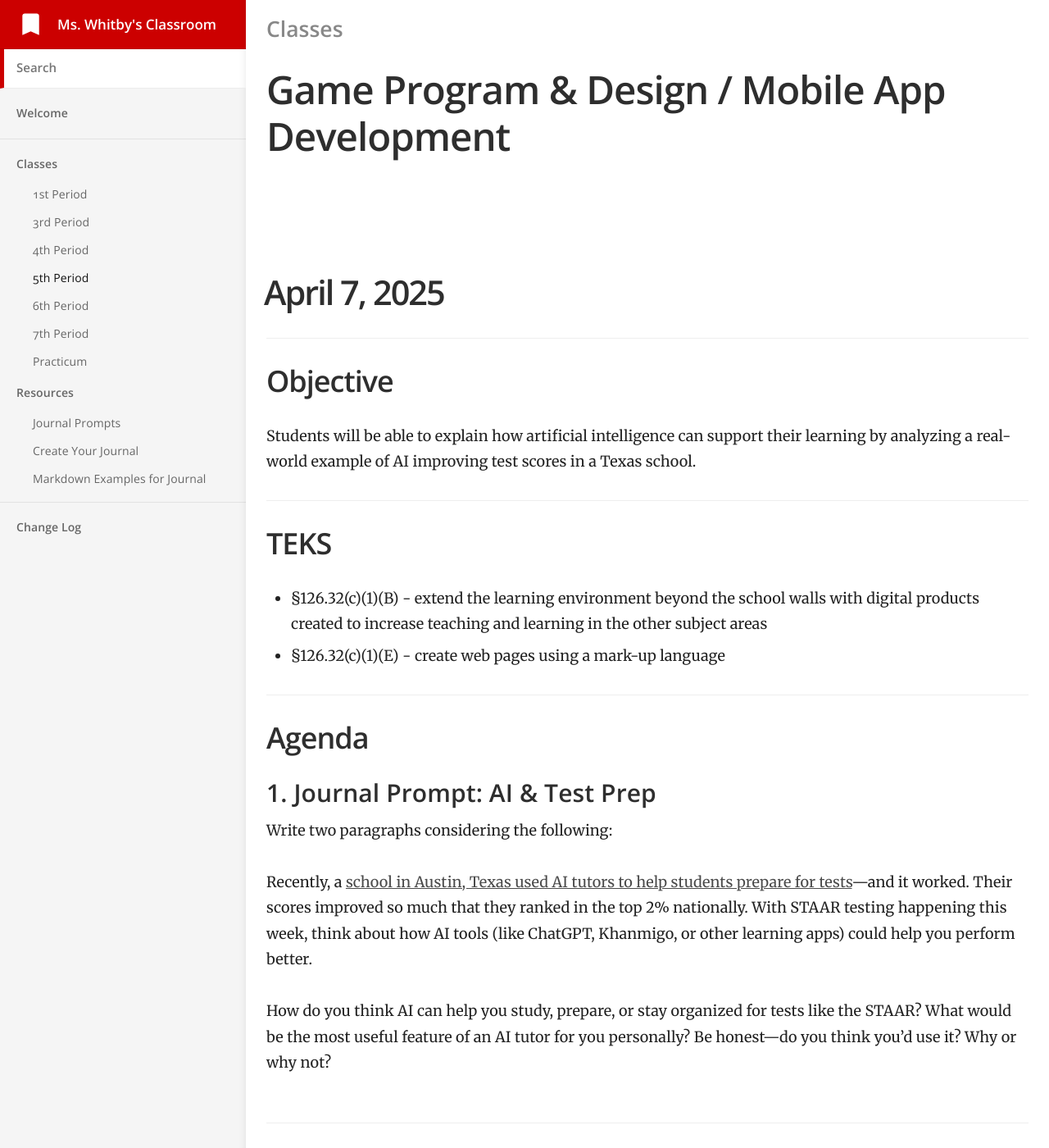
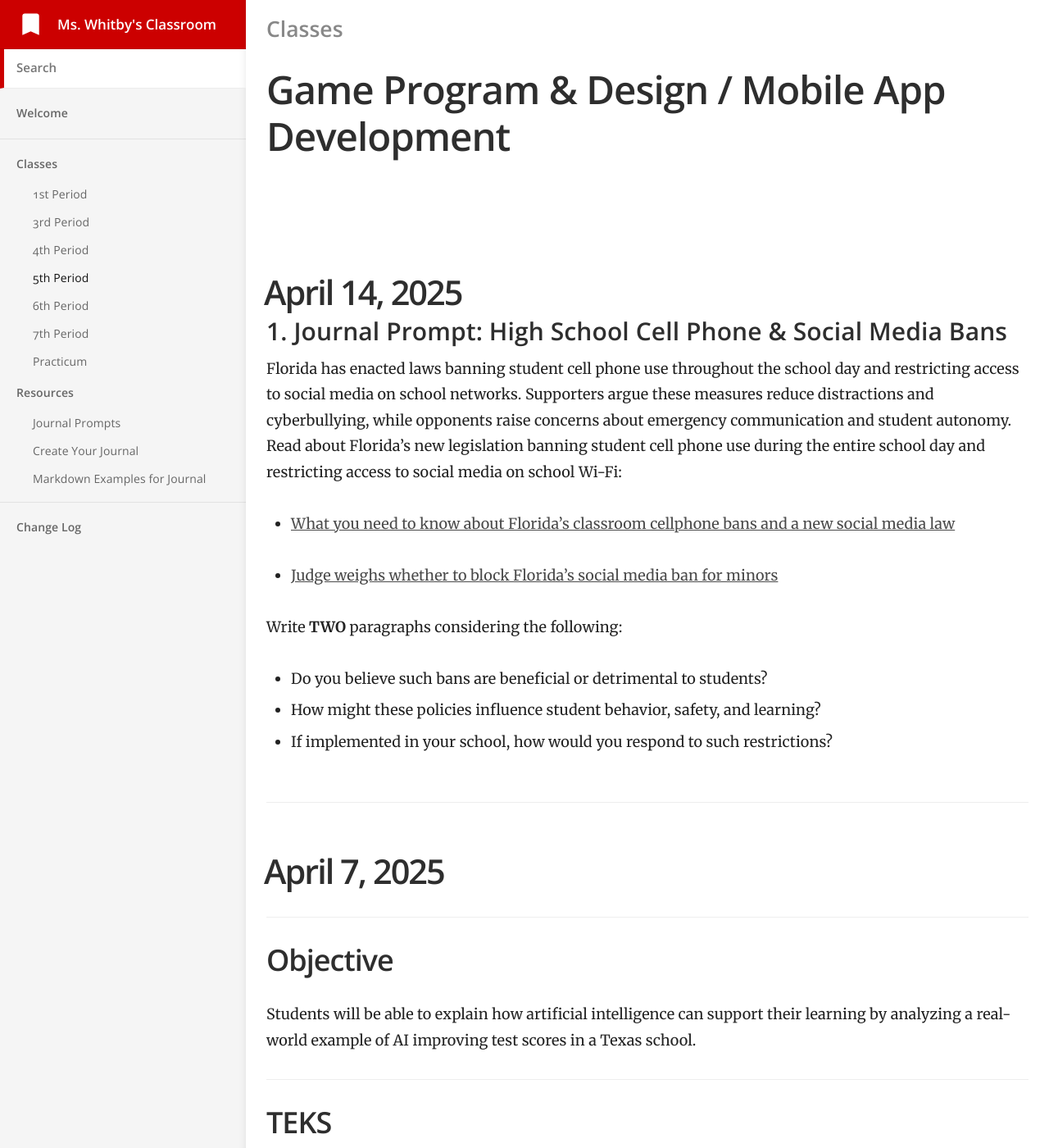
Before and after one commit to mswhitby/classroom, a Jekyll site: the page built from _docs/classes/5th.md, in a window 1280 px wide and 1400 px high. Shown: the whole window at 82% size. Built offline with Jekyll 4.4.1, drawn with Linux system fonts in a browser that asks for light colours.

Commit message:
Updated lessons

```diff
--- a/_docs/classes/5th.md
+++ b/_docs/classes/5th.md
@@ -4,6 +4,24 @@ subtitle: Game Program & Design / Mobile App Development
 category: Classes
 order: 4
 ---
+
+# April 14, 2025
+
+### 1. Journal Prompt: High School Cell Phone & Social Media Bans
+
+Florida has enacted laws banning student cell phone use throughout the school day and restricting access to social media on school networks. Supporters argue these measures reduce distractions and cyberbullying, while opponents raise concerns about emergency communication and student autonomy. Read about Florida’s new legislation banning student cell phone use during the entire school day and restricting access to social media on school Wi-Fi:
+
+- [What you need to know about Florida's classroom cellphone bans and a new social media law](https://www.wusf.org/politics-issues/2025-01-13/what-to-know-florida-classroom-cellphone-bans-new-social-media-law)
+
+- [Judge weighs whether to block Florida’s social media ban for minors](https://apnews.com/article/florida-social-media-ban-minors-lawsuit-92ddc72484a5164e8fdb98062e1be543)
+
+Write **TWO** paragraphs considering the following:
+
+- Do you believe such bans are beneficial or detrimental to students?
+- How might these policies influence student behavior, safety, and learning?
+- If implemented in your school, how would you respond to such restrictions?
+
+----
 
 # April 7, 2025
 
```
